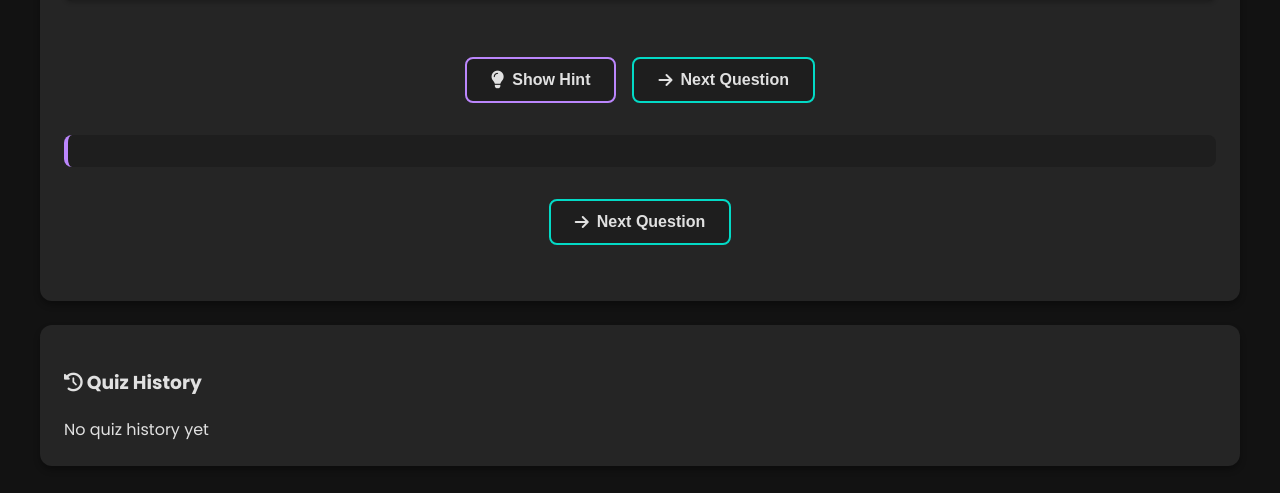
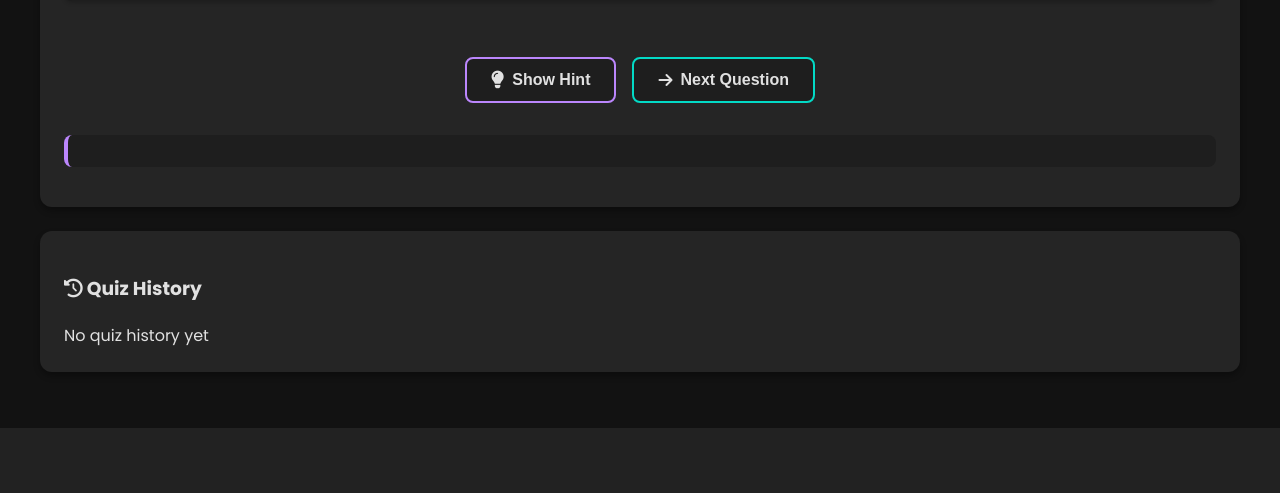
Before and after one commit to premshivaaa/ai2, a Flask app: page / in a window 1280 px wide. Shown: the part 527-1020 px from the top of the page. After the commit the page ends 955 px from the top, so only its background shows below. Run offline with Flask 3, Linux system fonts and the light colour scheme; data that the repository does not hold is empty.

Commit message:
Update index.html

```diff
--- a/templates/index.html
+++ b/templates/index.html
@@ -46,11 +46,6 @@
 
                 <div id="result-container" class="hidden">
                     <p id="result-text"></p>
-                    <div class="button-container">
-                        <button id="next-button" class="next-button">
-                            <i class="fas fa-arrow-right"></i> Next Question
-                        </button>
-                    </div>
                 </div>
             </div>
 
```
